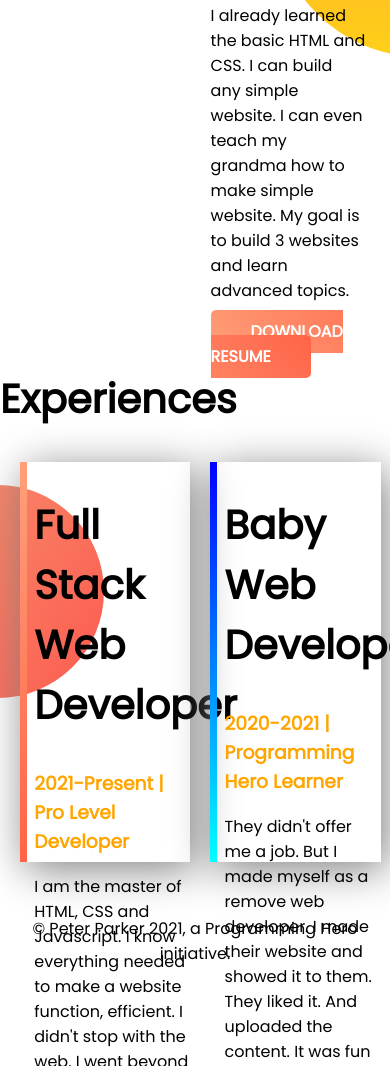
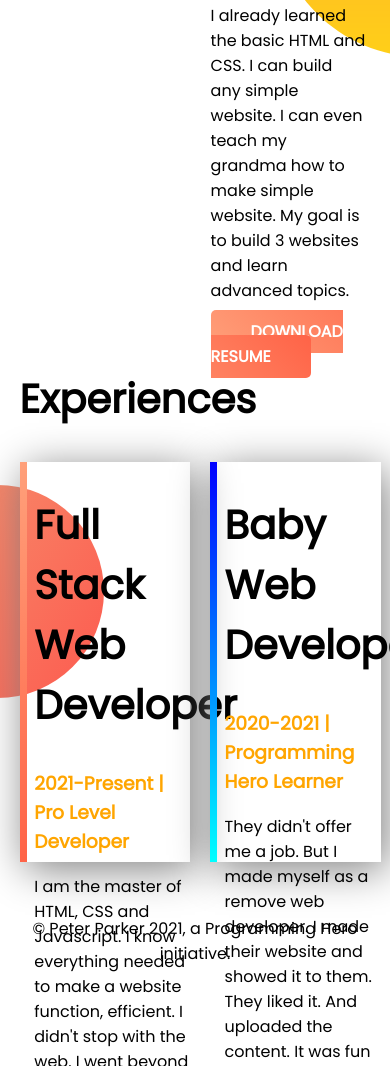
Before and after one commit to navir-rahman/abdur-s_portfolio1, a plain HTML site: page index.html in a window 390 px wide. Shown: the part 1067-2133 px from the top of the page. Drawn offline with Linux system fonts and the light colour scheme.

Commit message:
this html is not mobile responsive

```diff
--- a/index.html
+++ b/index.html
@@ -35,7 +35,7 @@
             </div>
         </section>
         <section class="experience-area">
-            <h2>Experiences</h2>
+            <h2 style="margin-left: 5%;">Experiences</h2>
             <div class="half-width" id="full-stack">
                 <h2>Full Stack Web Developer</h2>
                 <h3>2021-Present | Pro Level Developer</h3>
```
